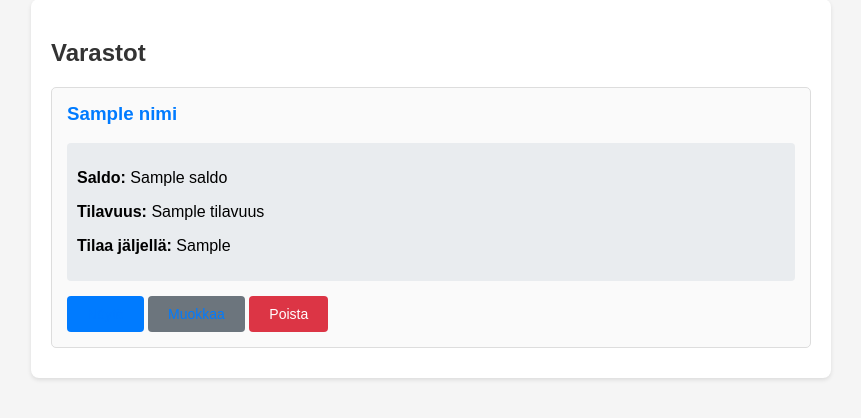
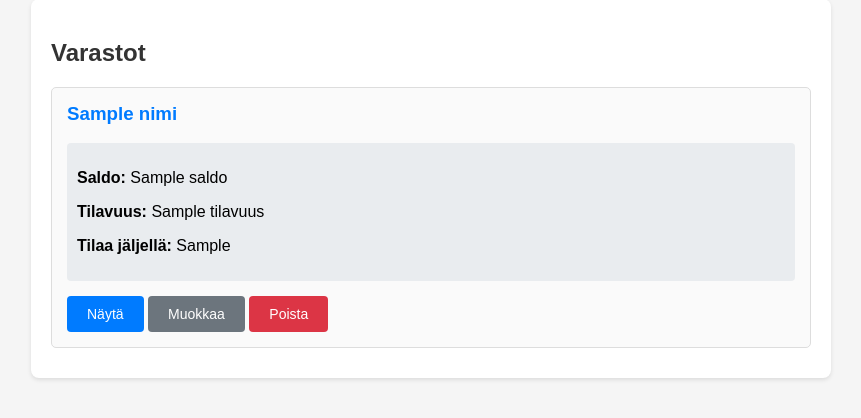
Before and after one commit to heikkilotjonen/ohtuvarasto, a Flask app: template src/templates/index.html in a window 1280 px wide. Shown: the part 610-1028 px from the top of the page, without its empty margins (209-1070 px from the left). Run offline with Flask 3, Linux system fonts and the light colour scheme; the template is opened without the code that fills it: most values are stand-ins (such as "Sample title", 1, 10 or a date in 2020).

Commit message:
Fix button text colors in warehouse listing
Co-authored-by: heikkilotjonen <202792752+heikkilotjonen@users.noreply.github.com>

```diff
--- a/src/templates/base.html
+++ b/src/templates/base.html
@@ -38,6 +38,13 @@
         }
         .varasto-card a:hover {
             text-decoration: underline;
+        }
+        .varasto-card a.btn {
+            color: white;
+            text-decoration: none;
+        }
+        .varasto-card a.btn:hover {
+            text-decoration: none;
         }
         .form-group {
             margin-bottom: 15px;
```
